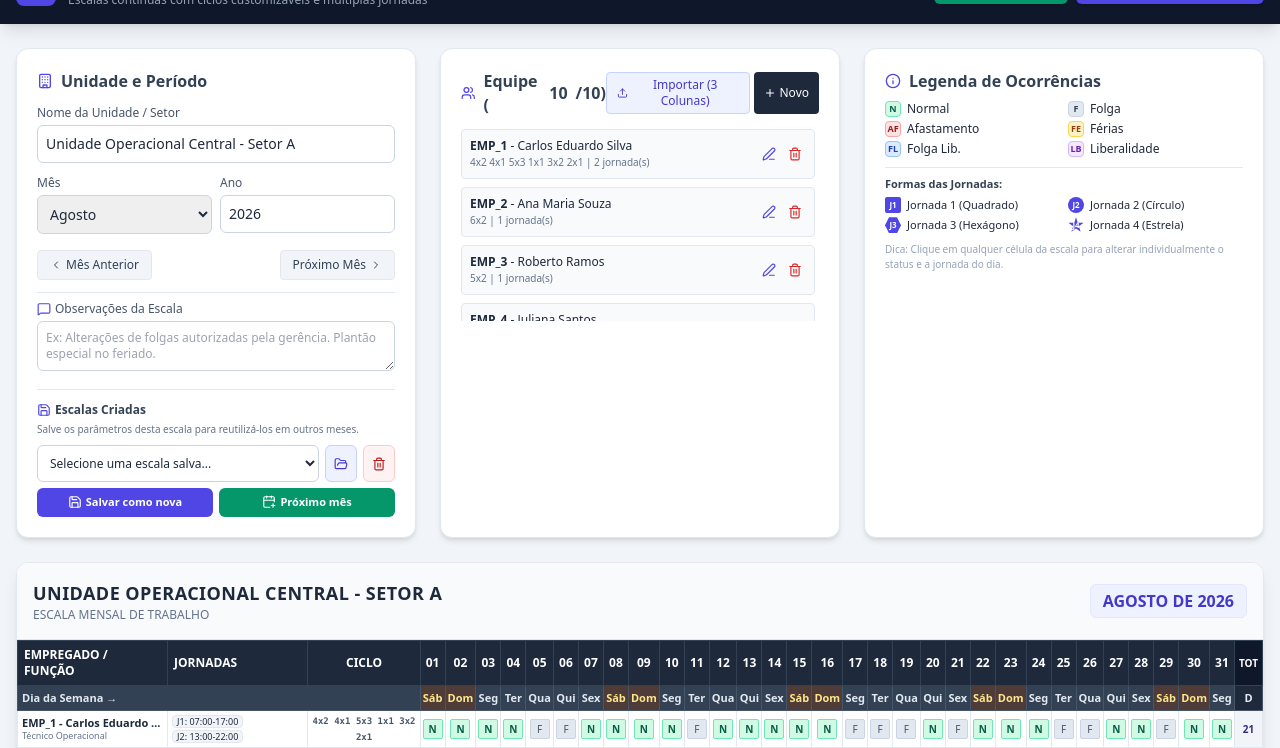
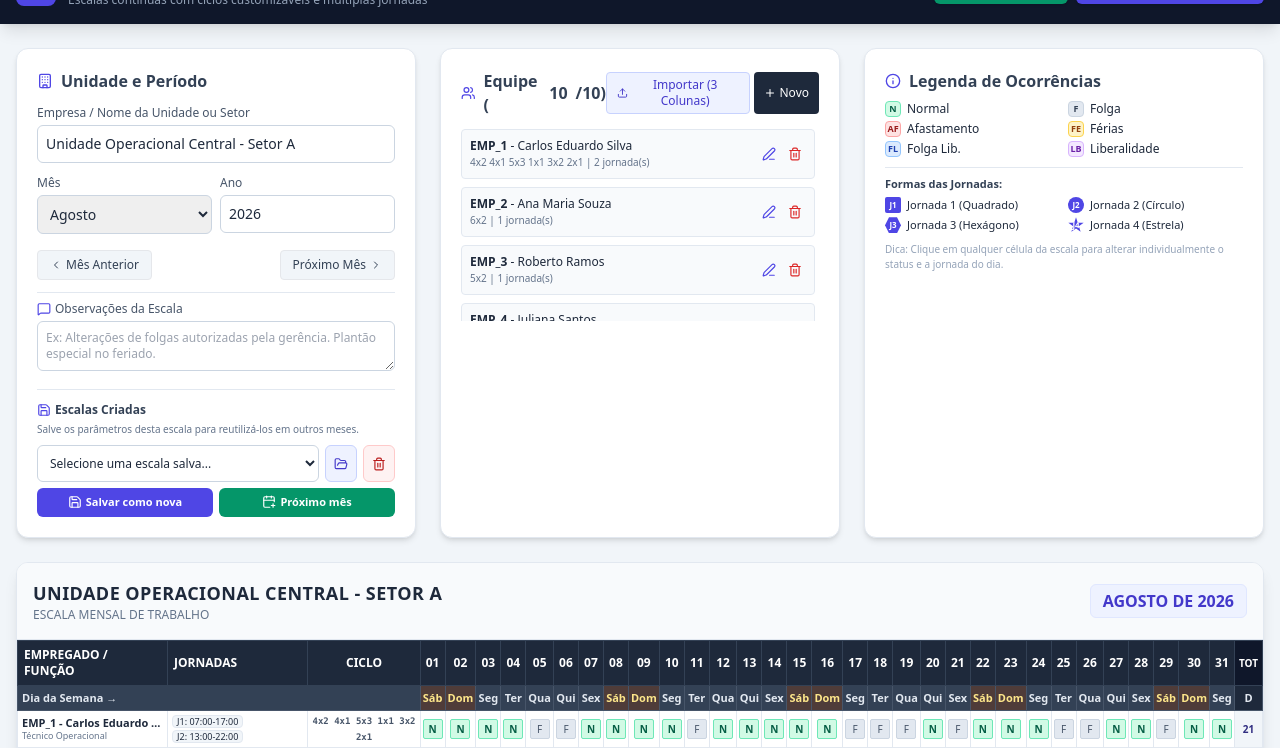
Before and after one commit to excellington-jpg/escala-excellington, a plain HTML site: page index.html in a window 1280 px wide. Shown: the part 52-800 px from the top of the page. Drawn offline with nearby package versions, Linux system fonts and the light colour scheme.

Commit message:
Update index.html

```diff
--- a/index.html
+++ b/index.html
@@ -114,7 +114,7 @@
           Unidade e Período
         </h2>
         <div>
-          <label class="block text-xs font-medium text-slate-600 mb-1">Nome da Unidade / Setor</label>
+          <label class="block text-xs font-medium text-slate-600 mb-1">Empresa / Nome da Unidade ou Setor</label>
           <input type="text" id="unitName" value="Unidade Operacional Central - Setor A" oninput="renderScale(); autoSaveCurrentData()" class="w-full text-sm border border-slate-300 rounded-md p-2 focus:ring-2 focus:ring-indigo-500 outline-none">
         </div>
         <div class="grid grid-cols-2 gap-2">
```
